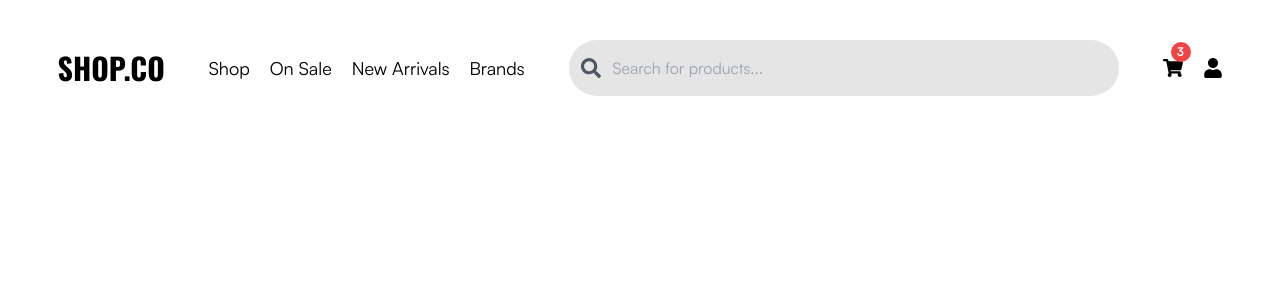
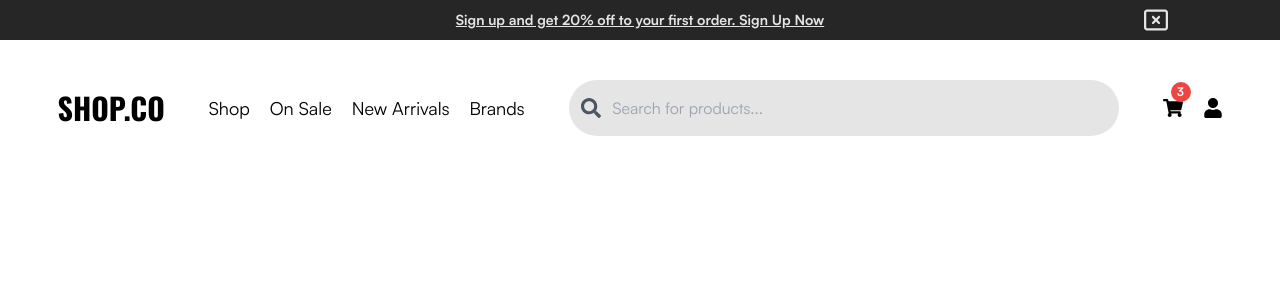
Before and after one commit to anabelena/shop-co-nextjs, a Next.js app: page / in a window 1280 px wide. Shown: the top 300 px of the page. Built offline with nearby package versions, Linux system fonts and the light colour scheme.

Commit message:
feat:complete Banner component

```diff
--- a/src/app/globals.css
+++ b/src/app/globals.css
@@ -9,7 +9,5 @@
     font-size: 16px;
     font-weight: normal;
 
-    display: flex;
-    justify-content: center;
-    align-items: center;
+
 }
--- a/src/app/layout.tsx
+++ b/src/app/layout.tsx
@@ -1,6 +1,7 @@
 import "./globals.css";
 import { satoshi, oswald } from "./fonts/fonts";
 import Header from "@/components/Header";
+import Banner from "@/components/Banner";
 
 export default function RootLayout({
   children,
@@ -10,8 +11,8 @@
   return (
     <html lang="en" className={`${satoshi.variable} ${oswald.variable}`}>
       <body className="font-body">
-        {/* El Header se muestra en todas las páginas */}
-        <Header/>
+        <Banner />
+        <Header />
         {children}
       </body>
     </html>
--- a/src/app/page.tsx
+++ b/src/app/page.tsx
@@ -1,7 +1,3 @@
 export default function Home() {
-  return (
-    <main>
 
-    </main>
-  );
 }
--- a/src/components/Banner/index.tsx
+++ b/src/components/Banner/index.tsx
@@ -1,8 +1,15 @@
-export default function Banner(){
+import { FaRegRectangleXmark } from "react-icons/fa6";
 
-    return(
-        <>
+export default function Banner() {
 
-        </>
-    )
-}
+    return (
+      <section className="flex flex-row items-center justify-center relative bg-neutral-800 text-neutral-200 h-10">
+        <p className="text-xs underline font-normal cursor-pointer tablet:text-sm tablet:font-bold hover:scale-110">
+          Sign up and get 20% off to your first order. <span className="font-semibold"> Sign Up Now </span>
+        </p>
+        <div className="flex flex-row items-center justify-end absolute right-28">
+          <FaRegRectangleXmark className="h-6 w-6 cursor-pointer hover:scale-110 "/>
+        </div>
+      </section>
+    );
+  }
```
